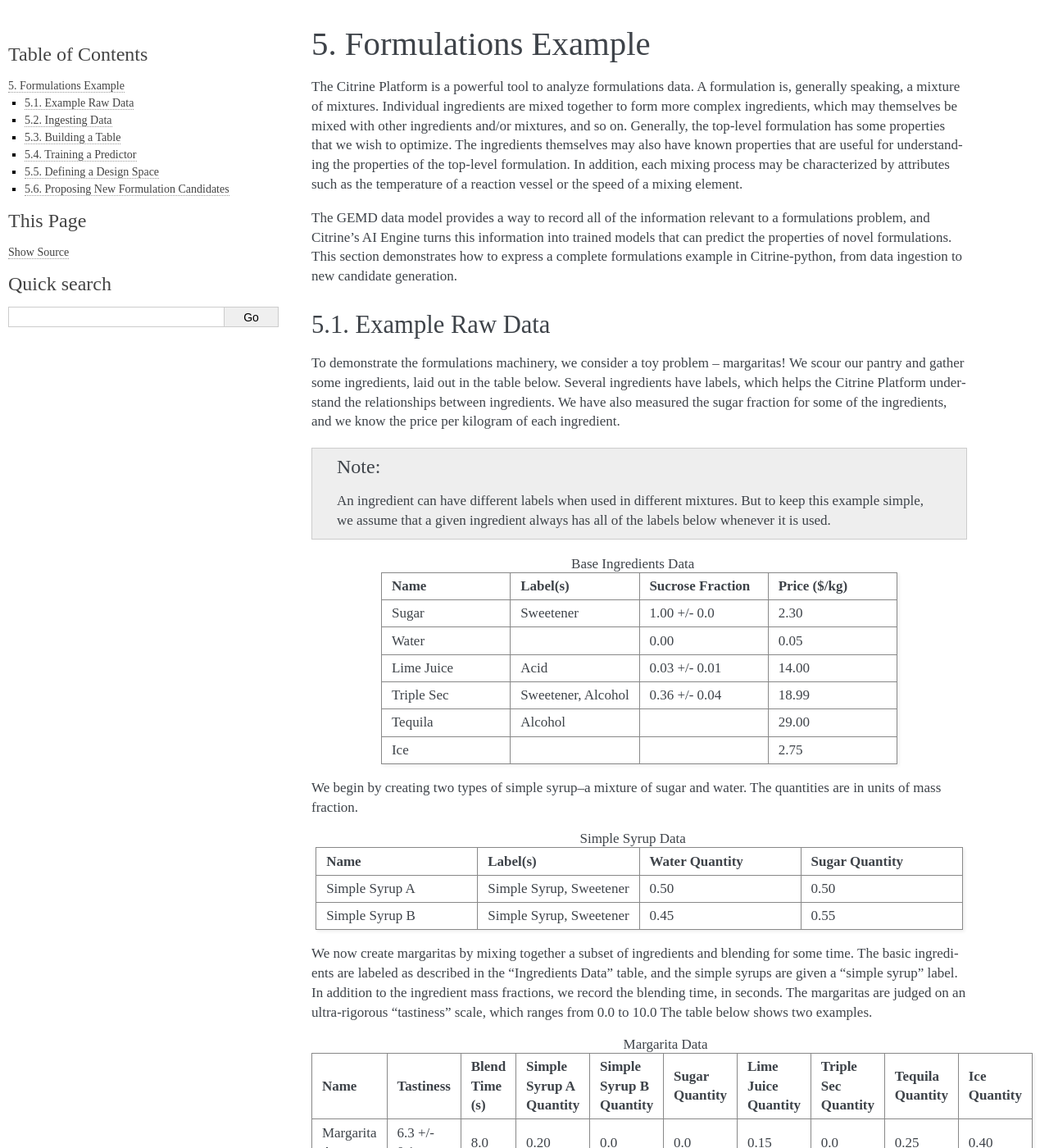
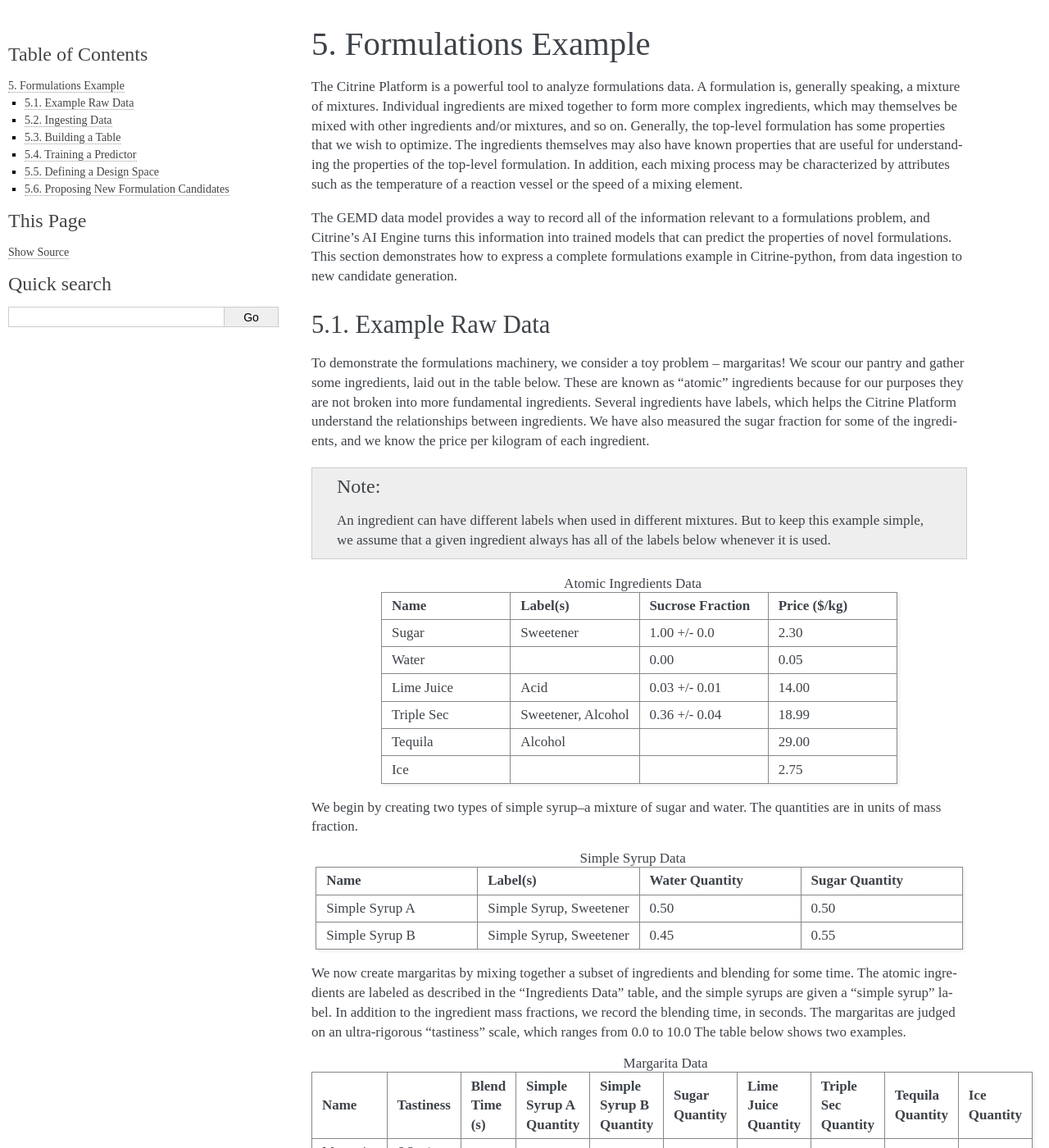
Before and after one commit to CitrineInformatics/citrine-python, a Sphinx documentation site: the page built from docs/source/formulations_example.rst, in a window 1280 px wide and 1400 px high. Shown: the whole window at 82% size. Built offline with Sphinx 7.4.7, drawn with Linux system fonts in a browser that asks for light colours.

Commit message:
standardize on atomic

```diff
--- a/docs/source/formulations_example.rst
+++ b/docs/source/formulations_example.rst
@@ -19,6 +19,7 @@ Example Raw Data
 
 To demonstrate the formulations machinery, we consider a toy problem -- margaritas!
 We scour our pantry and gather some ingredients, laid out in the table below.
+These are known as "atomic" ingredients because for our purposes they are not broken into more fundamental ingredients.
 Several ingredients have labels, which helps the Citrine Platform understand the relationships between ingredients.
 We have also measured the sugar fraction for some of the ingredients, and we know the price per kilogram of each ingredient.
 
@@ -26,7 +27,7 @@ We have also measured the sugar fraction for some of the ingredients, and we kno
     But to keep this example simple, we assume that a given ingredient always has all of the labels below whenever it is used.
 
 
-.. list-table:: Base Ingredients Data
+.. list-table:: Atomic Ingredients Data
    :widths: 25 25 25 25
    :header-rows: 1
 
@@ -81,7 +82,7 @@ The quantities are in units of mass fraction.
      - 0.55
 
 We now create margaritas by mixing together a subset of ingredients and blending for some time.
-The basic ingredients are labeled as described in the "Ingredients Data" table, and the simple syrups are given a "simple syrup" label.
+The atomic ingredients are labeled as described in the "Ingredients Data" table, and the simple syrups are given a "simple syrup" label.
 In addition to the ingredient mass fractions, we record the blending time, in seconds.
 The margaritas are judged on an ultra-rigorous "tastiness" scale, which ranges from 0.0 to 10.0
 The table below shows two examples.
```
